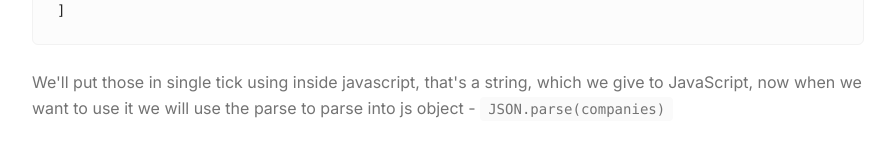
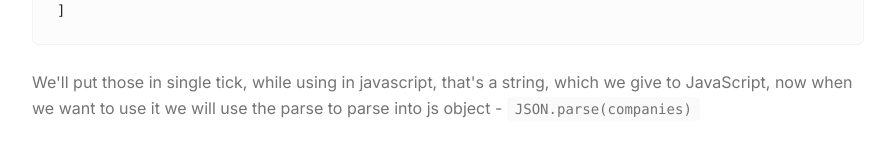
Before and after one commit to rhyode/musings-web, a React (Vite) app: page /articles/aboutJSON in a window 1280 px wide. Shown: the part 1472-1629 px from the top of the page, without its empty margins (192-1087 px from the left). Built offline with nearby package versions, Linux system fonts and the light colour scheme.

Commit message:
json article update3

```diff
--- a/src/pages/AboutJSON.tsx
+++ b/src/pages/AboutJSON.tsx
@@ -73,7 +73,7 @@ const AboutJSON = () => {
             </div>
 
             <p className="text-text-secondary leading-relaxed">
-              We'll put those in single tick using inside javascript, that's a string, which we give to JavaScript, now when we want to use it we will use the parse to parse into js object - <code className="bg-muted px-2 py-1 rounded text-sm">JSON.parse(companies)</code>
+              We'll put those in single tick, while using in javascript, that's a string, which we give to JavaScript, now when we want to use it we will use the parse to parse into js object - <code className="bg-muted px-2 py-1 rounded text-sm">JSON.parse(companies)</code>
             </p>
           </div>
         </div>
```
